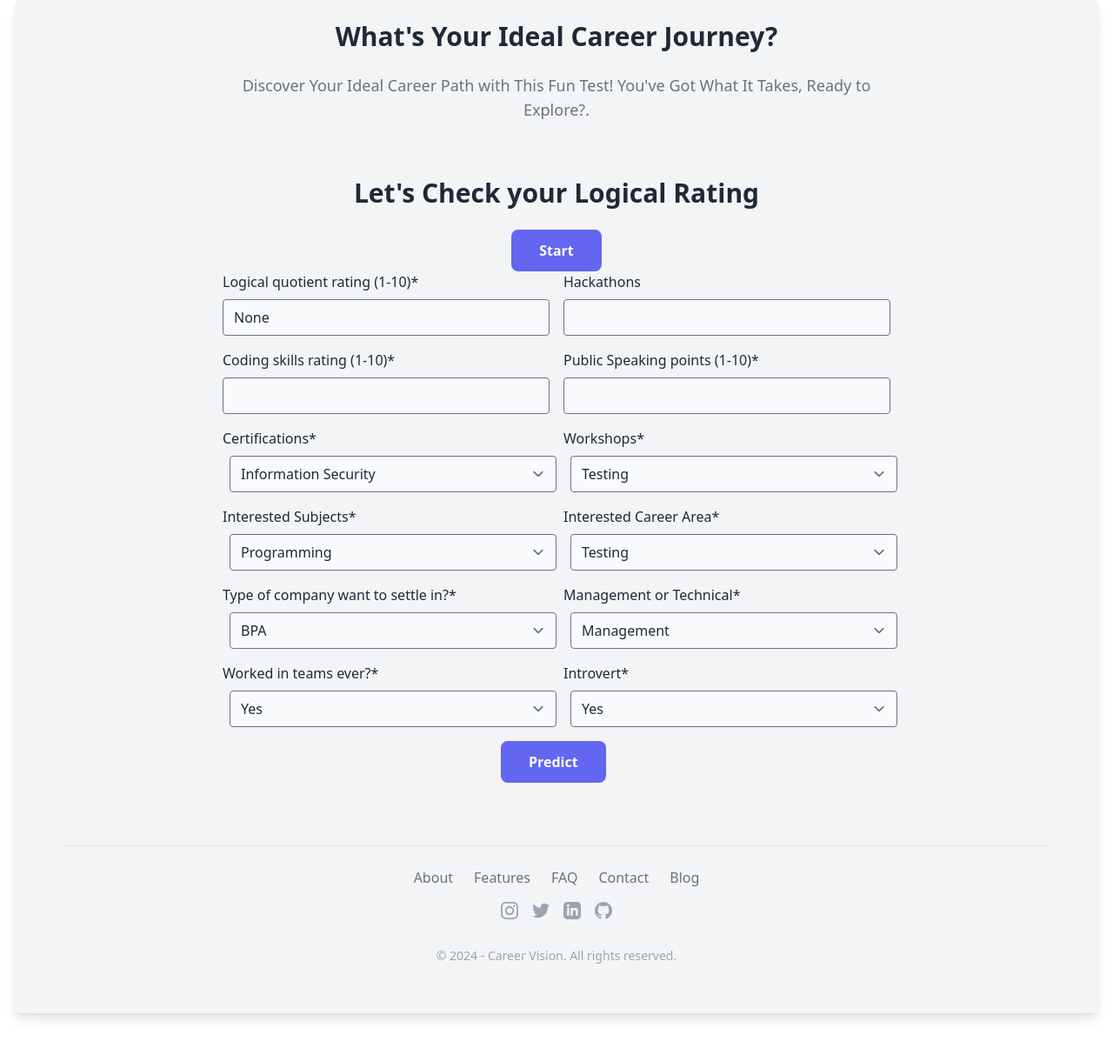
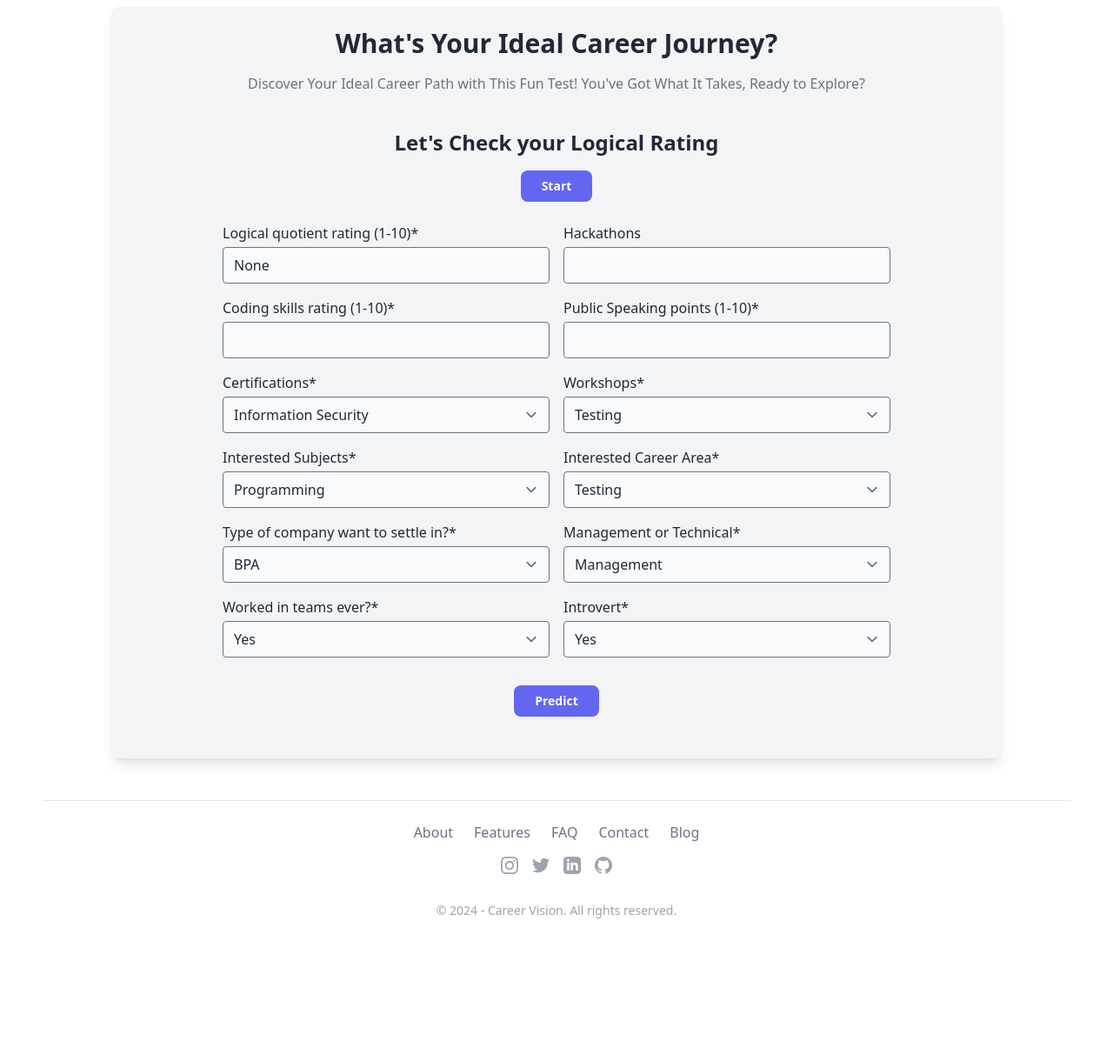
Before and after one commit to Rahul4112002/CareerVision.ai, a Django app: page /prediction/ in a window 1280 px wide. Shown: the part 93-1306 px from the top of the page at 87% size. After the commit the page ends 1149 px from the top, so only its background shows below. Run offline with Django 4.2, Linux system fonts and the light colour scheme; parts of the project's set-up code (start-up, migrations or seed data) failed here and were passed over; some libraries are stand-ins or nearby versions.

Commit message:
resoponsiveness

```diff
--- a/prediction/templates/prediction.html
+++ b/prediction/templates/prediction.html
@@ -1,46 +1,33 @@
 {% extends "base.html" %}
 {% block content %}
     <!-- form - start -->
-    <div class="bg-gray-100 p-6 rounded-lg shadow-lg">
+    <div class="mt-2 bg-gray-100 p-4 md:p-6 rounded-lg shadow-lg max-w-screen-lg mx-auto">
         <!-- text - start -->
-        <div class="mb-10 md:mb-16">
-          <h2
-            class="mb-4 text-center text-2xl font-bold text-gray-800 md:mb-6 lg:text-3xl"
-          >
+        <div class="mb-6 md:mb-10">
+          <h2 class="mb-3 text-center text-xl font-bold text-gray-800 md:mb-4 md:text-2xl lg:text-3xl">
             What's Your Ideal Career Journey?
           </h2>
 
-          <p class="mx-auto max-w-screen-md text-center text-gray-500 md:text-lg">Discover Your Ideal Career Path with This Fun Test! You've Got What It Takes, Ready to Explore?.</p>
+          <p class="mx-auto max-w-screen-md text-center text-gray-500 text-sm md:text-base">Discover Your Ideal Career Path with This Fun Test! You've Got What It Takes, Ready to Explore?</p>
         </div>
         <!-- text - end -->
-        <!-- {% if result %}
-          <h2 class="mb-4 text-center text-2xl font-bold text-red-600 md:mb-6 lg:text-3xl">
-            Predicted Job Role: {{ result }}
-          </h2>
-        {% endif %} -->
-         <!--og form-->
 
         {% if roadmap %}
-         <div class="ml-32 mr-32 flex bg-white p-4 rounded-lg shadow-lg mb-6">
-             <!-- Left Side: Image -->
-             <div class="w-2/3">
+        <div class="flex flex-col md:flex-row bg-white p-4 rounded-lg shadow-lg mb-6 mx-auto">
+            <!-- Image - Stacks on mobile, side by side on larger screens -->
+            <div class="w-full md:w-1/2 mb-4 md:mb-0">
                 <a href="{{ roadmap.pdf.url }}" target="_blank">
-                     <img src="{{ roadmap.image.url }}" alt="{{ roadmap.title }}" class="w-full h-100 object-cover rounded-lg object-center">
+                    <img src="{{ roadmap.image.url }}" alt="{{ roadmap.title }}" class="w-full h-auto object-cover rounded-lg">
                 </a>
             </div>
 
-             <!-- Right Side: Details -->
-             <div class="w-2/3 pl-4">
-              <br>
-                 <h3 class="text-3xl text-center font-bold text-gray-800">{{ roadmap.title }}</h3>
-                 <br>
-                 <h3 class="text-xl  font-bold text-gray-800">Average Salary: {{ roadmap.average_salary }} LPA</h3>
-                 <br>
-                 <h3 class="text-xl  font-bold text-gray-800">Verified By:  {{ roadmap.verified_by }}</h3>
-                 <br>
+            <!-- Details -->
+            <div class="w-full md:w-1/2 md:pl-4 flex flex-col justify-center">
+                <h3 class="text-xl md:text-2xl text-center font-bold text-gray-800 mb-3">{{ roadmap.title }}</h3>
+                <h3 class="text-base md:text-lg font-bold text-gray-800 mb-2">Average Salary: {{ roadmap.average_salary }} LPA</h3>
+                <h3 class="text-base md:text-lg font-bold text-gray-800 mb-4">Verified By: {{ roadmap.verified_by }}</h3>
                 <div class="flex items-center justify-center">
-
-                  <a href="{{ roadmap.pdf.url }}" class="inline-block rounded-lg bg-indigo-500 px-8 py-3 text-center text-sm font-semibold text-white outline-none ring-indigo-300 transition ease-in-out delay-150 bg-blue-500 hover:-translate-y-1 hover:scale-110 hover:bg-indigo-500 duration-300 focus-visible:ring active:bg-indigo-700 md:text-base">
+                    <a href="{{ roadmap.pdf.url }}" class="inline-block rounded-lg bg-indigo-500 px-6 py-2 text-center text-sm font-semibold text-white outline-none ring-indigo-300 transition ease-in-out delay-150 hover:-translate-y-1 hover:scale-110 hover:bg-indigo-500 duration-300 focus-visible:ring active:bg-indigo-700">
                         Open Roadmap
                     </a>
                 </div>
@@ -48,32 +35,30 @@
         </div>
         {% endif %}
 
-        <h1 class="mb-4 text-center text-xl font-bold text-gray-800 md:mb-6 lg:text-3xl">
+        <h1 class="mb-3 text-center text-lg font-bold text-gray-800 md:mb-4 md:text-xl lg:text-2xl">
           Let's Check your Logical Rating
         </h1>
 
-        <div class="flex items-center justify-center">
-          <a href="{% url 'quiz' %}" class="inline-block rounded-lg bg-indigo-500 px-8 py-3 text-center text-sm font-semibold text-white outline-none ring-indigo-300 transition ease-in-out delay-150 bg-blue-500 hover:-translate-y-1 hover:scale-110 hover:bg-indigo-500 duration-300 focus-visible:ring active:bg-indigo-700 md:text-base">
+        <div class="flex items-center justify-center mb-6">
+          <a href="{% url 'quiz' %}" class="inline-block rounded-lg bg-indigo-500 px-6 py-2 text-center text-sm font-semibold text-white outline-none ring-indigo-300 transition ease-in-out delay-150 hover:-translate-y-1 hover:scale-110 hover:bg-indigo-500 duration-300 focus-visible:ring active:bg-indigo-700">
             Start
           </a>
         </div>
 
-
-
         {% if logical_quotient_rating is not None %}
-          <h2 class="mb-4 text-center text-xl font-bold text-green-500 md:mb-6 lg:text-3xl">
+          <h2 class="mb-4 text-center text-lg font-bold text-green-500 md:text-xl lg:text-2xl">
             Your Logical Rating: {{ logical_quotient_rating }}
           </h2>
         {% endif %}
 
-        <form class="mx-auto grid max-w-screen-md gap-4 sm:grid-cols-4" action="{% url 'prediction' %}", method="post">
+        <form class="mx-auto grid max-w-screen-md gap-4 sm:grid-cols-2" action="{% url 'prediction' %}" method="post">
           {% csrf_token %}
 
           <!-- Logical quotient rating -->
-          <div class="sm:col-span-2">
+          <div class="sm:col-span-1">
             <label
               for="logical-quotient-rating"
-              class="mb-2 inline-block text-sm text-gray-800 sm:text-base"
+              class="mb-1 inline-block text-sm text-gray-800 sm:text-base"
               >Logical quotient rating (1-10)*</label
             >
             <input
@@ -89,10 +74,10 @@
           </div>
 
           <!-- Hackathons -->
-          <div class="sm:col-span-2">
+          <div class="sm:col-span-1">
             <label
               for="hackathons"
-              class="mb-2 inline-block text-sm text-gray-800 sm:text-base"
+              class="mb-1 inline-block text-sm text-gray-800 sm:text-base"
               >Hackathons</label
             >
             <input
@@ -105,31 +90,31 @@
           </div>
 
           <!-- Coding skills rating -->
-          <div class="sm:col-span-2">
+          <div class="sm:col-span-1">
             <label
               for="coding-skills-rating"
-              class="mb-2 inline-block text-sm text-gray-800 sm:text-base"
+              class="mb-1 inline-block text-sm text-gray-800 sm:text-base"
               >Coding skills rating (1-10)*</label
             >
             <input
               required
-              value="{{ coding_skills_rating  }}"
+              value="{{ coding_skills_rating }}"
               type="text"
               name="coding_skills"
               class="w-full rounded border bg-gray-50 px-3 py-2 text-gray-800 outline-none ring-indigo-300 transition duration-100 focus:ring"
             />
           </div>
 
-          <!-- Public Speaking    -->
-          <div class="sm:col-span-2">
+          <!-- Public Speaking -->
+          <div class="sm:col-span-1">
             <label
               for="public-speaking-points"
-              class="mb-2 inline-block text-sm text-gray-800 sm:text-base"
+              class="mb-1 inline-block text-sm text-gray-800 sm:text-base"
               >Public Speaking points (1-10)*</label
             >
             <input
               required
-              value="{{ coding_skills_rating  }}"
+              value="{{ coding_skills_rating }}"
               type="text"
               name="public_speaking_points"
               min="1"
@@ -139,9 +124,9 @@
           </div>
 
           <!-- Certifications -->
-          <div class="sm:col-span-2">
-            <label for="certifications" class="mb-2 inline-block text-sm text-gray-800 sm:text-base">Certifications*</label>
-            <select name="certifications" class="w-full rounded border bg-gray-50 px-3 py-2 text-gray-800 outline-none ring-indigo-300 transition duration-100 focus:ring ml-2">
+          <div class="sm:col-span-1">
+            <label for="certifications" class="mb-1 inline-block text-sm text-gray-800 sm:text-base">Certifications*</label>
+            <select name="certifications" class="w-full rounded border bg-gray-50 px-3 py-2 text-gray-800 outline-none ring-indigo-300 transition duration-100 focus:ring">
                 <option value="information security" {% if certifications == "information security" %}selected{% endif %}>Information Security</option>
                 <option value="shell programming" {% if certifications == "shell programming" %}selected{% endif %}>Shell Programming</option>
                 <option value="r programming" {% if certifications == "r programming" %}selected{% endif %}>R Programming</option>
@@ -155,9 +140,9 @@
           </div>
 
           <!-- Workshops -->
-          <div class="sm:col-span-2">
-            <label for="workshops" class="mb-2 inline-block text-sm text-gray-800 sm:text-base">Workshops*</label>
-            <select name="workshops" class="w-full rounded border bg-gray-50 px-3 py-2 text-gray-800 outline-none ring-indigo-300 transition duration-100 focus:ring ml-2">
+          <div class="sm:col-span-1">
+            <label for="workshops" class="mb-1 inline-block text-sm text-gray-800 sm:text-base">Workshops*</label>
+            <select name="workshops" class="w-full rounded border bg-gray-50 px-3 py-2 text-gray-800 outline-none ring-indigo-300 transition duration-100 focus:ring">
                 <option value="testing" {% if workshops == "testing" %}selected{% endif %}>Testing</option>
                 <option value="database security" {% if workshops == "database security" %}selected{% endif %}>Database Security</option>
                 <option value="game development" {% if workshops == "game development" %}selected{% endif %}>Game Development</option>
@@ -170,9 +155,9 @@
           </div>
 
           <!-- Interested Subjects -->
-          <div class="sm:col-span-2">
-            <label for="interested-subjects" class="mb-2 inline-block text-sm text-gray-800 sm:text-base">Interested Subjects*</label>
-            <select name="interested_subjects" class="w-full rounded border bg-gray-50 px-3 py-2 text-gray-800 outline-none ring-indigo-300 transition duration-100 focus:ring ml-2">
+          <div class="sm:col-span-1">
+            <label for="interested-subjects" class="mb-1 inline-block text-sm text-gray-800 sm:text-base">Interested Subjects*</label>
+            <select name="interested_subjects" class="w-full rounded border bg-gray-50 px-3 py-2 text-gray-800 outline-none ring-indigo-300 transition duration-100 focus:ring">
                 <option value="programming" {% if interested_subjects == "programming" %}selected{% endif %}>Programming</option>
                 <option value="management" {% if interested_subjects == "management" %}selected{% endif %}>Management</option>
                 <option value="networks" {% if interested_subjects == "networks" %}selected{% endif %}>Networks</option>
@@ -187,9 +172,9 @@
           </div>
 
           <!-- Interested Career Area -->
-          <div class="sm:col-span-2">
-            <label for="interested-career-area" class="mb-2 inline-block text-sm text-gray-800 sm:text-base">Interested Career Area*</label>
-            <select name="interested_career_area" class="w-full rounded border bg-gray-50 px-3 py-2 text-gray-800 outline-none ring-indigo-300 transition duration-100 focus:ring ml-2">
+          <div class="sm:col-span-1">
+            <label for="interested-career-area" class="mb-1 inline-block text-sm text-gray-800 sm:text-base">Interested Career Area*</label>
+            <select name="interested_career_area" class="w-full rounded border bg-gray-50 px-3 py-2 text-gray-800 outline-none ring-indigo-300 transition duration-100 focus:ring">
                 <option value="testing" {% if interested_career_area == "testing" %}selected{% endif %}>Testing</option>
                 <option value="system developer" {% if interested_career_area == "system developer" %}selected{% endif %}>System Developer</option>
                 <option value="Business process analyst" {% if interested_career_area == "Business process analyst" %}selected{% endif %}>Business Process Analyst</option>
@@ -200,9 +185,9 @@
           </div>
 
           <!-- Type of Company Want to Settle In -->
-          <div class="sm:col-span-2">
-            <label for="Type-of-company-want-to-settle-in?" class="mb-2 inline-block text-sm text-gray-800 sm:text-base">Type of company want to settle in?*</label>
-            <select name="Type_of_company_want_to_settle_in" class="w-full rounded border bg-gray-50 px-3 py-2 text-gray-800 outline-none ring-indigo-300 transition duration-100 focus:ring ml-2">
+          <div class="sm:col-span-1">
+            <label for="Type-of-company-want-to-settle-in?" class="mb-1 inline-block text-sm text-gray-800 sm:text-base">Type of company want to settle in?*</label>
+            <select name="Type_of_company_want_to_settle_in" class="w-full rounded border bg-gray-50 px-3 py-2 text-gray-800 outline-none ring-indigo-300 transition duration-100 focus:ring">
                 <option value="BPA" {% if Type_of_company_want_to_settle_in == "BPA" %}selected{% endif %}>BPA</option>
                 <option value="Cloud Services" {% if Type_of_company_want_to_settle_in == "Cloud Services" %}selected{% endif %}>Cloud Services</option>
                 <option value="product development," {% if Type_of_company_want_to_settle_in == "product development," %}selected{% endif %}>Product Development</option>
@@ -217,41 +202,39 @@
           </div>
 
           <!-- Management or Technical -->
-          <div class="sm:col-span-2">
-            <label for="management_technical" class="mb-2 inline-block text-sm text-gray-800 sm:text-base">Management or Technical*</label>
-            <select name="management_technical" class="w-full rounded border bg-gray-50 px-3 py-2 text-gray-800 outline-none ring-indigo-300 transition duration-100 focus:ring ml-2">
+          <div class="sm:col-span-1">
+            <label for="management_technical" class="mb-1 inline-block text-sm text-gray-800 sm:text-base">Management or Technical*</label>
+            <select name="management_technical" class="w-full rounded border bg-gray-50 px-3 py-2 text-gray-800 outline-none ring-indigo-300 transition duration-100 focus:ring">
                 <option value="Management" {% if management_technical == "Management" %}selected{% endif %}>Management</option>
                 <option value="Technical" {% if management_technical == "Technical" %}selected{% endif %}>Technical</option>
             </select>
           </div>
 
-
           <!-- Worked in Teams -->
-          <div class="sm:col-span-2">
-            <label for="team" class="mb-2 inline-block text-sm text-gray-800 sm:text-base">Worked in teams ever?*</label>
-            <select name="team" class="w-full rounded border bg-gray-50 px-3 py-2 text-gray-800 outline-none ring-indigo-300 transition duration-100 focus:ring ml-2">
+          <div class="sm:col-span-1">
+            <label for="team" class="mb-1 inline-block text-sm text-gray-800 sm:text-base">Worked in teams ever?*</label>
+            <select name="team" class="w-full rounded border bg-gray-50 px-3 py-2 text-gray-800 outline-none ring-indigo-300 transition duration-100 focus:ring">
                 <option value="yes" {% if team == "yes" %}selected{% endif %}>Yes</option>
                 <option value="no" {% if team == "no" %}selected{% endif %}>No</option>
             </select>
           </div>
 
           <!-- Introvert -->
-          <div class="sm:col-span-2">
-            <label for="introvert" class="mb-2 inline-block text-sm text-gray-800 sm:text-base">Introvert*</label>
-            <select name="introvert" class="w-full rounded border bg-gray-50 px-3 py-2 text-gray-800 outline-none ring-indigo-300 transition duration-100 focus:ring ml-2">
+          <div class="sm:col-span-1">
+            <label for="introvert" class="mb-1 inline-block text-sm text-gray-800 sm:text-base">Introvert*</label>
+            <select name="introvert" class="w-full rounded border bg-gray-50 px-3 py-2 text-gray-800 outline-none ring-indigo-300 transition duration-100 focus:ring">
                 <option value="yes" {% if introvert == "yes" %}selected{% endif %}>Yes</option>
                 <option value="no" {% if introvert == "no" %}selected{% endif %}>No</option>
             </select>
           </div>
 
-          <div class="ml-80 flex items-center justify-between sm:col-span-2">
-            <button type="submit" class="inline-block rounded-lg bg-indigo-500 px-8 py-3 text-center text-sm font-semibold text-white outline-none ring-indigo-300 transition duration-100 hover:bg-indigo-600 focus-visible:ring active:bg-indigo-700 md:text-base">Predict</button>
-
+          <div class="col-span-2 flex justify-center mt-4">
+            <button type="submit" class="inline-block rounded-lg bg-indigo-500 px-6 py-2 text-center text-sm font-semibold text-white outline-none ring-indigo-300 transition duration-100 hover:bg-indigo-600 focus-visible:ring active:bg-indigo-700">Predict</button>
           </div>
 
         </form>
         <!-- form- end -->
 
         <br>
-
+    </div>
 {% endblock %}
```
Also changed, not shown: prediction/static/js/script.js (+67 -6 lines), prediction/templates/index.html (+7 -20 lines), prediction/templates/job.html (+34 -43 lines), db.sqlite3. Lines whose indentation alone changed are shown as unchanged.
